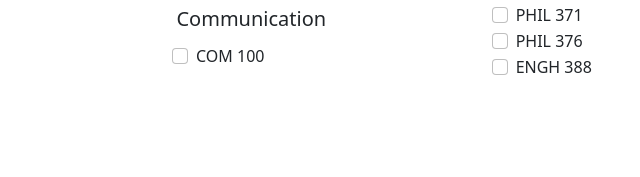
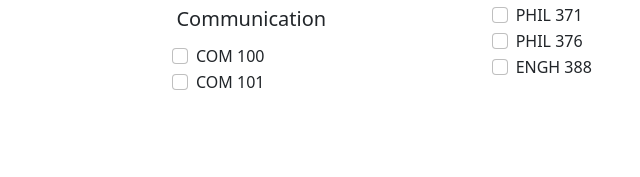
Before and after one commit to 18hnasir/CS_Scheduler, a website with bundled scripts: page index.html in a window 1280 px wide. Shown: the part 620-797 px from the top of the page, 480-1120 px from the left. Built offline with nearby package versions, Linux system fonts and the light colour scheme.

Commit message:
Update index.html
Added COMM101

```diff
--- a/index.html
+++ b/index.html
@@ -263,6 +263,10 @@
             <div class="form-check">
               <input class="form-check-input" type="checkbox" id="COM100" value="">
               <label class="form-check-label" for="">COM 100</label>
+            </div>
+            <div class="form-check">
+              <input class="form-check-input" type="checkbox" id="COM101" value="">
+              <label class="form-check-label" for="">COM 101</label>
             </div>
           </div>
           <div class="col">
```
